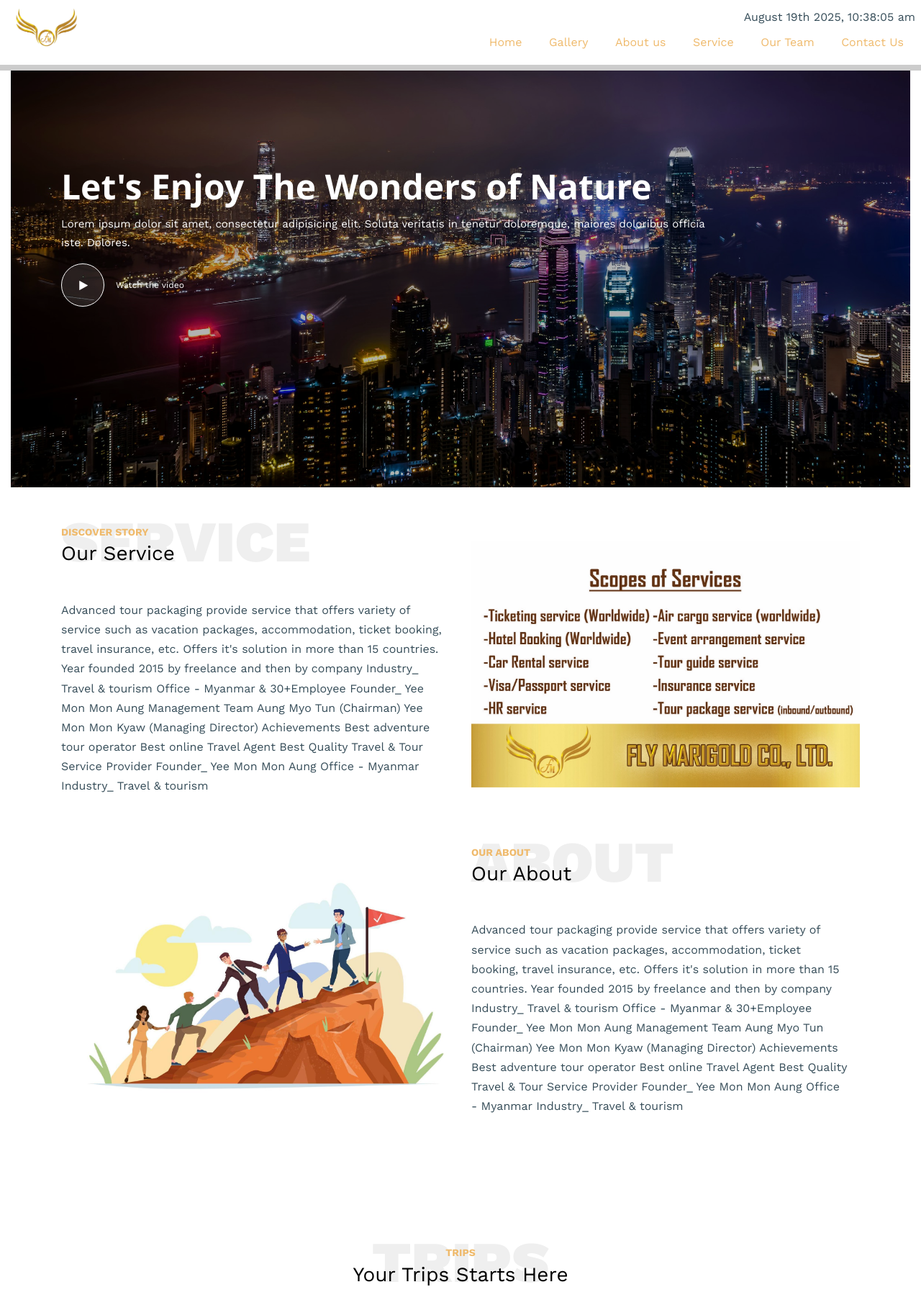
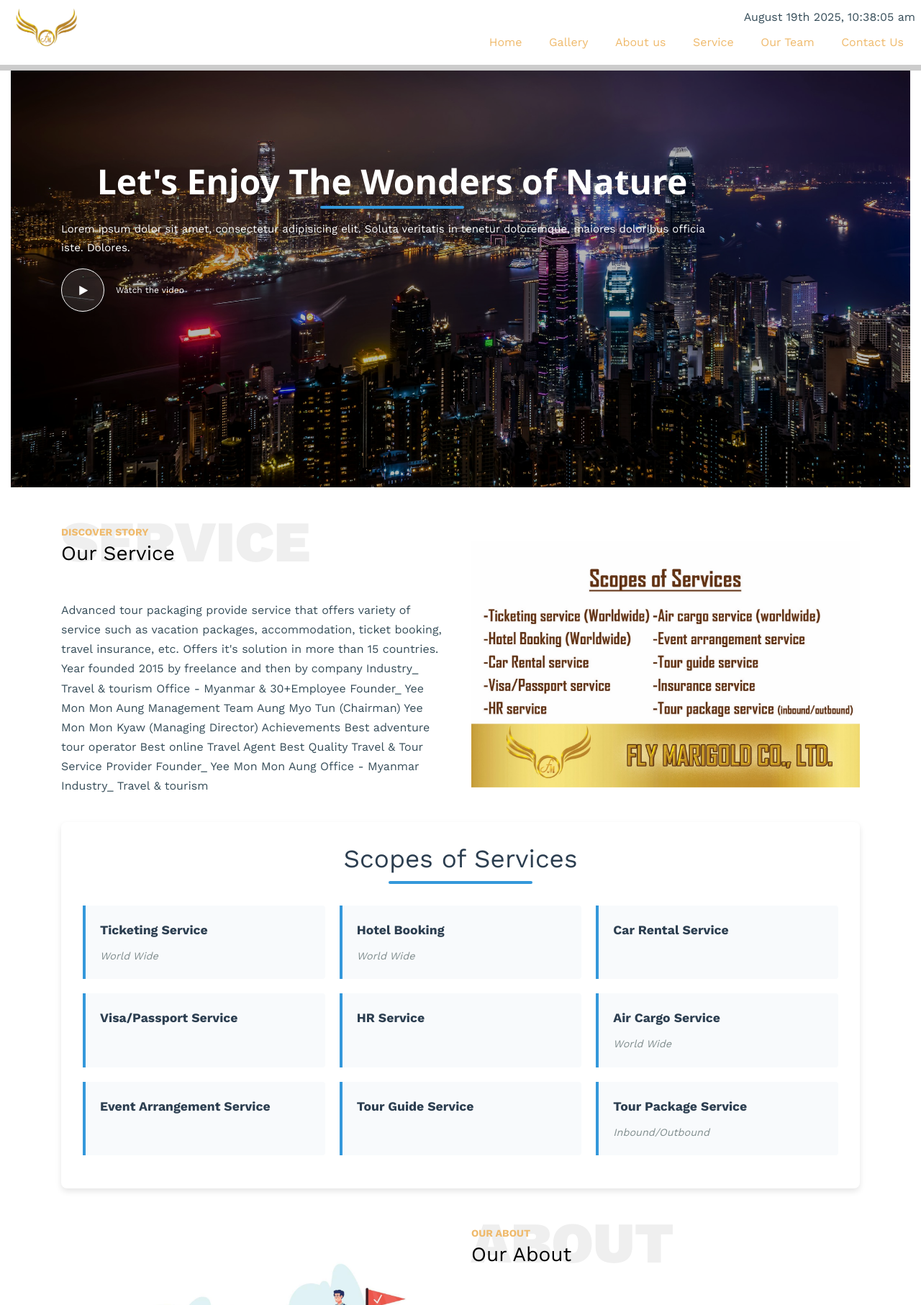
Before and after one commit to Ch4Rmn/flymarigoldmm.com, a PHP site: page / in a window 1280 px wide. Shown: the top 1813 px of the page at 72% size. Run offline with PHP 8.4, Linux system fonts and the light colour scheme; some web fonts are replaced.

Commit message:
add scope of service

```diff
--- a/index.html
+++ b/index.html
@@ -59,6 +59,74 @@ myanmarDate {
   z-index: 11111111111;
 }
 
+     .services-container {
+            background-color: white;
+            border-radius: 8px;
+            box-shadow: 0 4px 8px rgba(0, 0, 0, 0.1);
+            padding: 30px;
+            margin-top: 20px;
+        }
+
+        h1 {
+            color: #2c3e50;
+            text-align: center;
+            margin-bottom: 30px;
+            font-size: 2.2em;
+            position: relative;
+        }
+
+        h1::after {
+            content: '';
+            display: block;
+            width: 200px;
+            height: 4px;
+            background: #3498db;
+            margin: 10px auto;
+            border-radius: 2px;
+        }
+
+        .services-list {
+            list-style-type: none;
+            padding: 0;
+            display: grid;
+            grid-template-columns: repeat(auto-fill, minmax(300px, 1fr));
+            gap: 20px;
+        }
+
+        .service-item {
+            background-color: #f8fafc;
+            border-left: 4px solid #3498db;;
+            padding: 20px;
+            border-radius: 0 4px 4px 0;
+            transition: all 0.3s ease;
+        }
+
+        .service-item:hover {
+          cursor: pointer;
+            transform: translateY(-5px);
+            box-shadow: 0 6px 12px rgba(0, 0, 0, 0.1);
+            background-color: #e8f4fc;
+        }
+
+        .service-title {
+            font-weight: bold;
+            color: #2c3e50;
+            font-size: 1.1em;
+            margin-bottom: 8px;
+        }
+
+        .service-location {
+            color: #7f8c8d;
+            font-size: 0.9em;
+            font-style: italic;
+        }
+
+        @media (max-width: 768px) {
+            .services-list {
+                grid-template-columns: 1fr;
+            }
+        }
+
     </style>
 
   </head>
@@ -108,6 +176,8 @@ myanmarDate {
 
 
               <nav class="site-navigation text-right ml-auto d-none d-lg-block" role="navigation">
+                    <!-- <a href="index.html" class="">Home</a>
+                    <a href="index.html" class="">Home</a> -->
                   <div id="myanmarDate"></div>
 
                 <ul class="site-menu main-menu js-clone-nav ml-auto ">
@@ -239,6 +309,9 @@ Founder_ Yee Mon Mon Aung
 Office - Myanmar
 Industry_ Travel & tourism
             </p>
+            <!--  -->
+
+            <!--  -->
           </div>
           <div class="col-md-6" data-aos="fade-right">
             <div class="listing-image owl-carousel">
@@ -254,6 +327,43 @@ Industry_ Travel & tourism
           </div>
         </div>
       </div>
+    </div>
+    <!--  -->
+     <div class="services-container">
+        <h1>Scopes of Services</h1>
+        <ul class="services-list">
+            <li class="service-item">
+                <div class="service-title">Ticketing Service</div>
+                <div class="service-location">World Wide</div>
+            </li>
+            <li class="service-item">
+                <div class="service-title">Hotel Booking</div>
+                <div class="service-location">World Wide</div>
+            </li>
+            <li class="service-item">
+                <div class="service-title">Car Rental Service</div>
+            </li>
+            <li class="service-item">
+                <div class="service-title">Visa/Passport Service</div>
+            </li>
+            <li class="service-item">
+                <div class="service-title">HR Service</div>
+            </li>
+            <li class="service-item">
+                <div class="service-title">Air Cargo Service</div>
+                <div class="service-location">World Wide</div>
+            </li>
+            <li class="service-item">
+                <div class="service-title">Event Arrangement Service</div>
+            </li>
+            <li class="service-item">
+                <div class="service-title">Tour Guide Service</div>
+            </li>
+            <li class="service-item">
+                <div class="service-title">Tour Package Service</div>
+                <div class="service-location">Inbound/Outbound</div>
+            </li>
+        </ul>
     </div>
     <!--  -->
     <div class="site-section py-5" id="about">
@@ -799,7 +909,7 @@ Fly Marigold ကိုဖုံးလေးသာဆက်ကြိုက်န
 
         <div class="row">
           <div class="col-lg-8 mb-5" >
-            <form action="#" method="post">
+            <!-- <form action="#" method="post">
               <div class="form-group row">
                 <div class="col-md-6 mb-4 mb-lg-0">
                   <input type="text" class="form-control" placeholder="First name">
@@ -825,7 +935,9 @@ Fly Marigold ကိုဖုံးလေးသာဆက်ကြိုက်န
                   <input type="submit" class="btn btn-block btn-primary text-white py-3 px-5" value="Send Message">
                 </div>
               </div>
-            </form>
+            </form> -->
+            <iframe src="https://www.google.com/maps/embed?pb=!1m18!1m12!1m3!1d7636.635895358181!2d96.17769272715337!3d16.860159237875312!2m3!1f0!2f0!3f0!3m2!1i1024!2i768!4f13.1!3m3!1m2!1s0x30c1930405dc7a19%3A0xb2c8e2e9fdf5fe1!2sWard%2033%2C%20Yangon!5e0!3m2!1sen!2smm!4v1755056334279!5m2!1sen!2smm" width="600" height="450" style="border:0;" allowfullscreen="" loading="lazy" referrerpolicy="no-referrer-when-downgrade"></iframe>
+
           </div>
           <div class="col-lg-4 ml-auto " >
             <div class="bg-white p-3 p-md-5">Join
@@ -845,6 +957,10 @@ Fly Marigold ကိုဖုံးလေးသာဆက်ကြိုက်န
 
  <li class="d-block mb-3"><span class="d-block text-black">Outbound license Number:</span><span><a href="#">  T/O(YGN)1095</a>
 </span></li>
+ <div class="">
+<a href="mailto:ym.mmnbiz4@gmail.com" class="btn btn-block btn-primary text-white">Send Email</a></div>
+
+
 
 
 
```
Also changed, not shown: css/style.css (line endings or trailing spaces).
